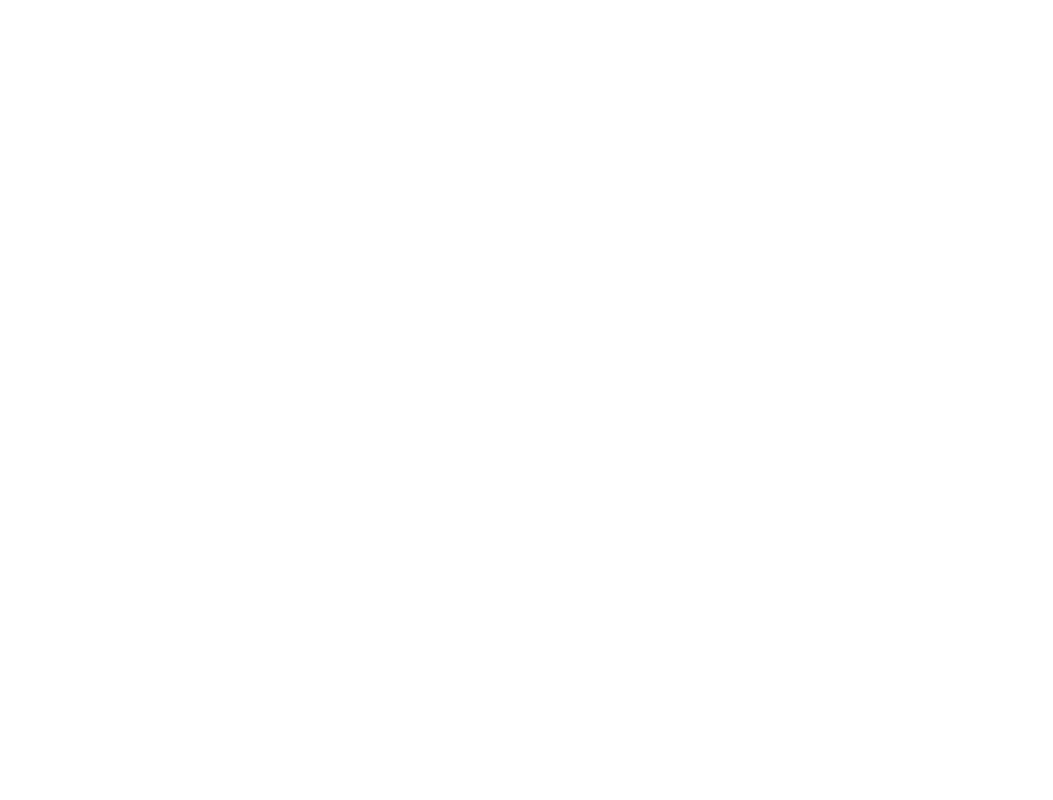
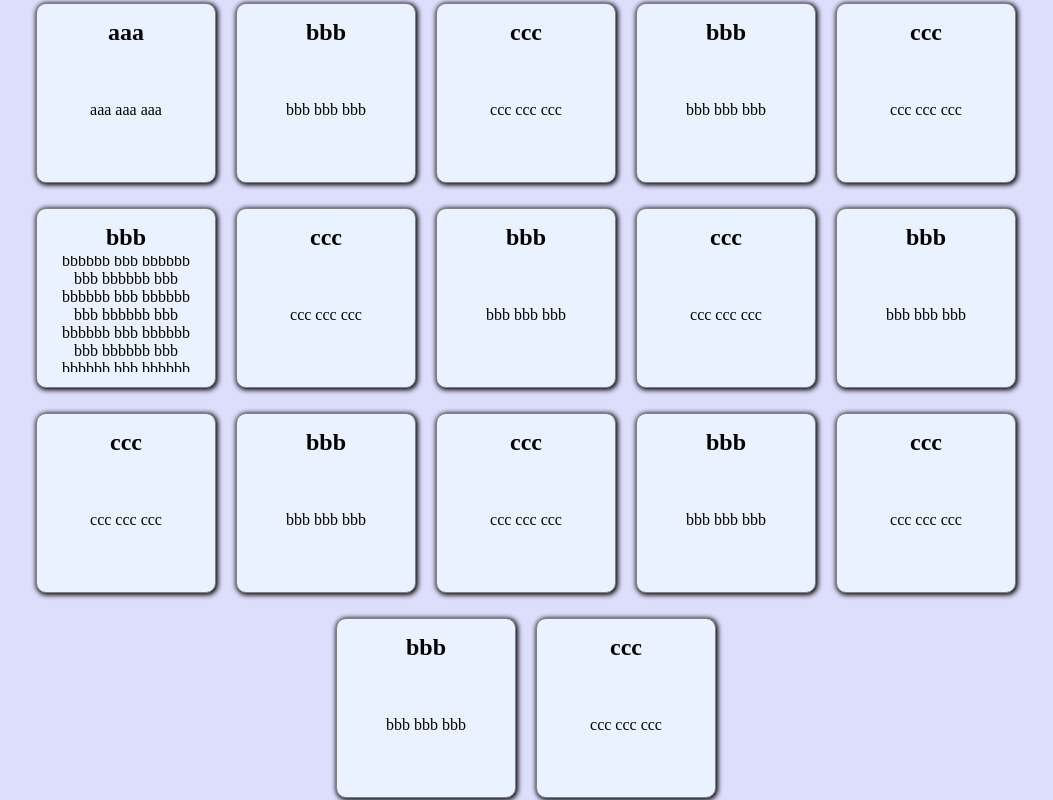
Before and after one commit to davidlandau770/testGit2, a plain HTML site: page index.html in a window 1280 px wide. Shown: the whole page, without its empty margins (114-1167 px from the left). Drawn offline with Linux system fonts and the light colour scheme.

Commit message:
add active cards

```diff
--- /dev/null
+++ b/data.js
@@ -0,0 +1,74 @@
+const cardStorage = [
+    {
+        title: "aaa",
+        definition: "aaa aaa aaa"
+    },
+    {
+        title: "bbb",
+        definition: "bbb bbb bbb"
+    },
+    {
+        title: "ccc",
+        definition: "ccc ccc ccc"
+    },
+    {
+        title: "bbb",
+        definition: "bbb bbb bbb"
+    },
+    {
+        title: "ccc",
+        definition: "ccc ccc ccc"
+    },
+    {
+        title: "bbb",
+        definition: "bbb bbb bbbbbb bbb bbbbbb bbb bbbbbb bbb bbbbbb bbb bbbbbb bbb bbbbbb bbb bbbbbb bbb bbbbbb bbb bbbbbb bbb bbbbbb bbb bbbbbb bbb bbbbbb bbb bbbbbb bbb bbb"
+    },
+    {
+        title: "ccc",
+        definition: "ccc ccc ccc"
+    },
+    {
+        title: "bbb",
+        definition: "bbb bbb bbb"
+    },
+    {
+        title: "ccc",
+        definition: "ccc ccc ccc"
+    },
+    {
+        title: "bbb",
+        definition: "bbb bbb bbb"
+    },
+    {
+        title: "ccc",
+        definition: "ccc ccc ccc"
+    },
+    {
+        title: "bbb",
+        definition: "bbb bbb bbb"
+    },
+    {
+        title: "ccc",
+        definition: "ccc ccc ccc"
+    },
+    {
+        title: "bbb",
+        definition: "bbb bbb bbb"
+    },
+    {
+        title: "ccc",
+        definition: "ccc ccc ccc"
+    },
+    {
+        title: "bbb",
+        definition: "bbb bbb bbb"
+    },
+    {
+        title: "ccc",
+        definition: "ccc ccc ccc"
+    },
+]
+
+export {
+    cardStorage
+}
--- a/index.html
+++ b/index.html
@@ -5,14 +5,14 @@
     <meta name="viewport" content="width=device-width, initial-scale=1.0">
     <title>Document</title>
     <link rel="stylesheet" href="style.css">
-    <script src="main.js" defer></script>
+    <script src="main.js" type="module" defer></script>
 </head>
 <body>
     <header>
 
     </header>
     <main>
-        <div id="contaner">
+        <div id="container">
         </div>
     </main>
 </body>
--- a/main.js
+++ b/main.js
@@ -0,0 +1,23 @@
+import { cardStorage } from "./data.js";
+
+const container = document.getElementById("container");
+
+const cardPrinting = () => {
+    cardStorage.forEach(card => {
+        createCard(card);
+    });
+}
+
+const createCard = (card) => {
+    const div = document.createElement("div");
+    const h2 = document.createElement("h2");
+    const p = document.createElement("p");
+    div.appendChild(h2);
+    div.appendChild(p);
+    container.appendChild(div);
+    h2.innerText = card.title;
+    p.innerText = card.definition;
+    div.classList.add("card")
+    p.classList.add("p")
+}
+cardPrinting()
--- a/style.css
+++ b/style.css
@@ -3,3 +3,42 @@
     margin: 0;
     box-sizing: border-box;
 }
+
+body {
+    background-color: rgb(221, 221, 252);
+}
+
+#container {
+    width: 80vw;
+    min-height: 100vh;
+    margin: auto;
+    display: flex;
+    justify-content: center;
+    align-items: center;
+    flex-wrap: wrap;
+    gap: 20px;
+}
+
+.card {
+    box-shadow: 1px 1px 5px 1px;
+    background-color: rgb(235, 242, 255);
+    width: 180px;
+    height: 180px;
+    display: flex;
+    flex-direction: column;
+    gap: 5px;
+    border: 1px solid gray;
+    border-radius: 10px;
+    text-align: center;
+    padding: 15px;
+}
+
+.p {
+    overflow: scroll;
+    scrollbar-width: none;
+    display: flex;
+    justify-content: center;
+    align-items: center;
+    height: 100%;
+    padding-top: 3px;
+}
```
